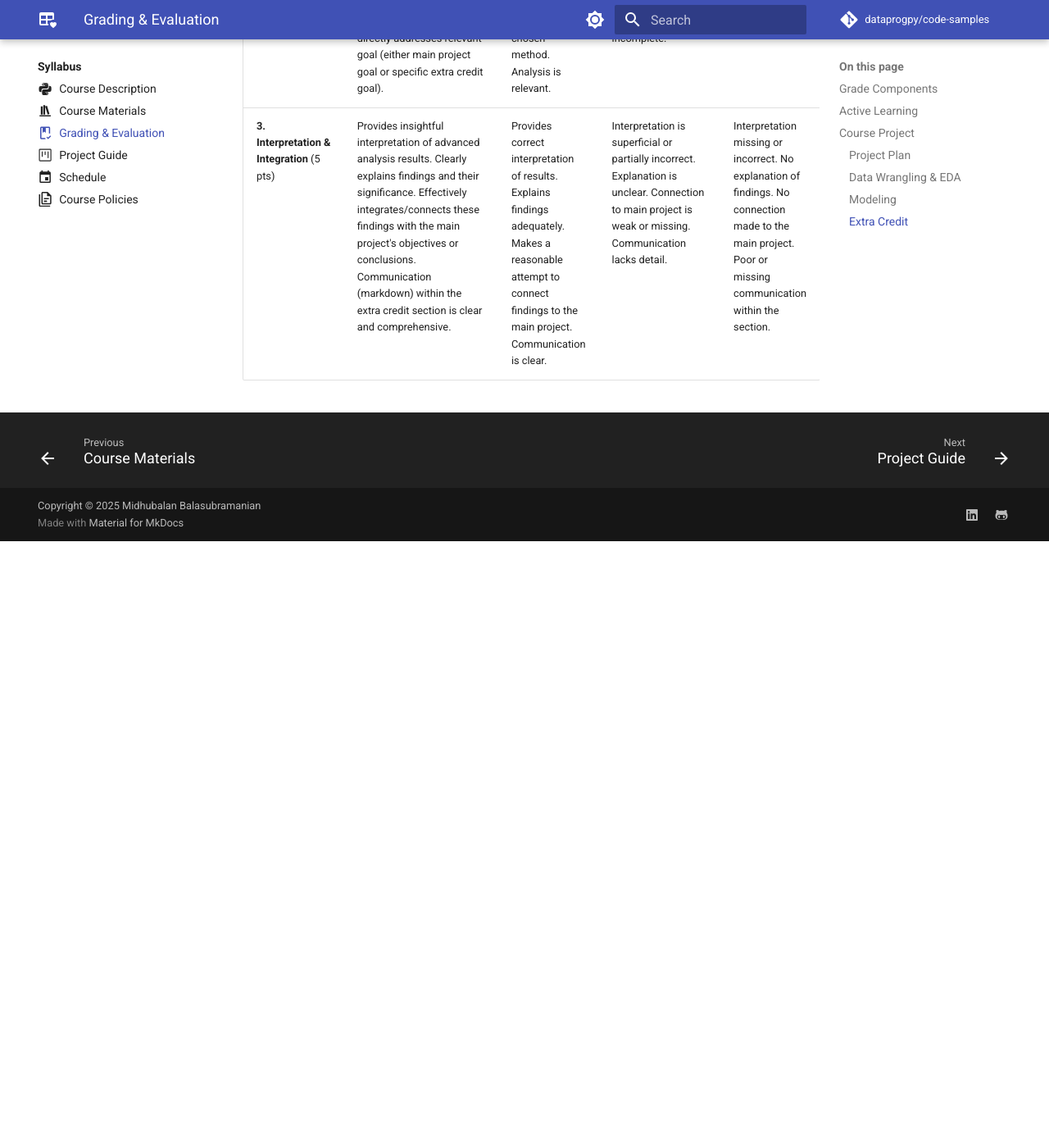
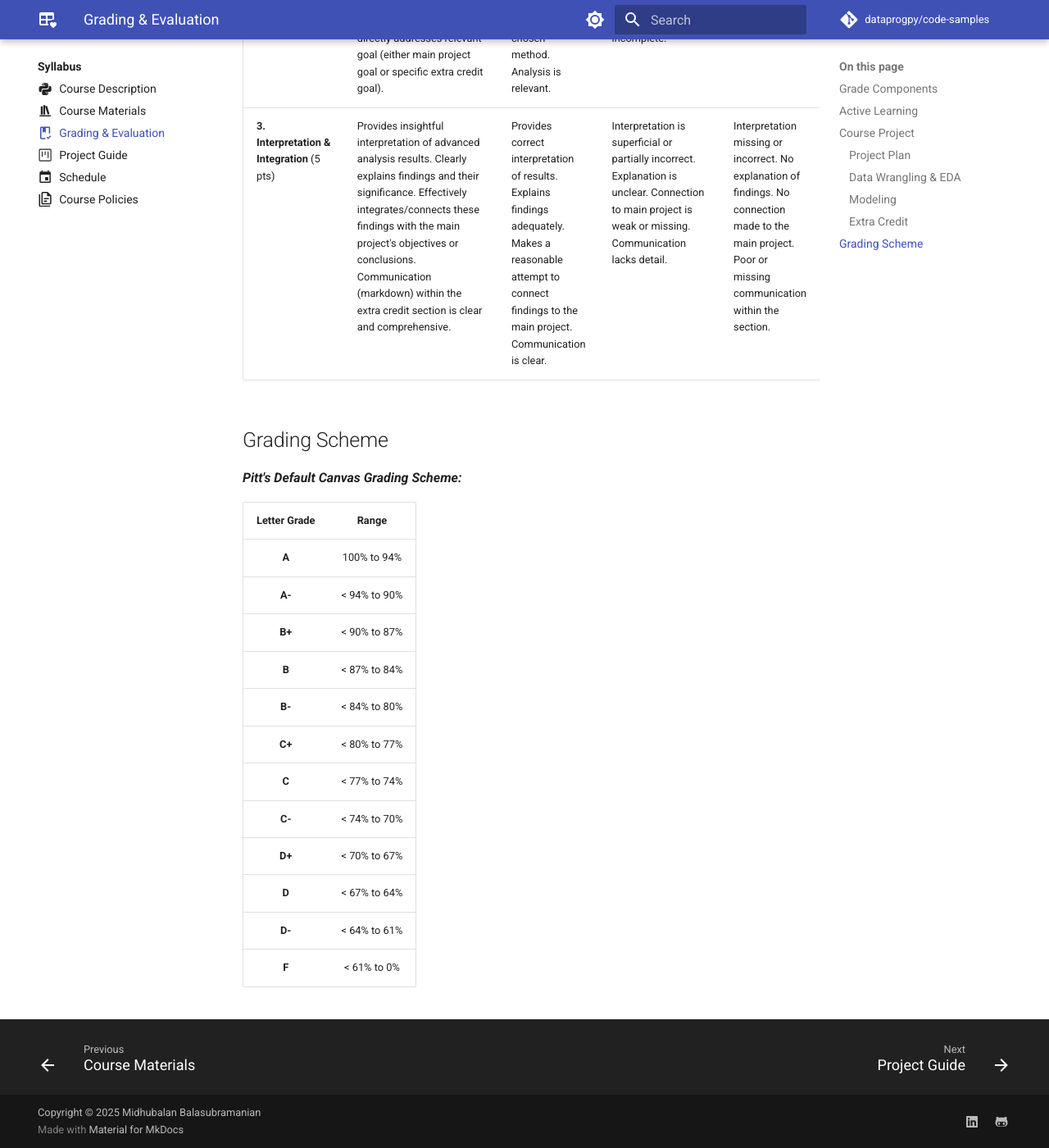
Before and after one commit to dataprogpy/dataprogpy.github.io, an MkDocs documentation site: the page built from docs/syllabus/grading.md, in a window 1280 px wide and 1400 px high, scrolled down 9161 px. Shown: the whole window at 82% size. Built offline with MkDocs 1.6.1 and Material for MkDocs 9.7.7, drawn with Linux system fonts in a browser that asks for light colours; comment, search, counter and statistics services are not loaded; before the commit the page ends 9821 px from its top, so only the background shows below that.

Commit message:
Add grading scheme

```diff
--- a/docs/syllabus/grading.md
+++ b/docs/syllabus/grading.md
@@ -180,3 +180,22 @@ A submission will be marked as 'Incomplete' if it meets one or more of the follo
 | **1. Data Prep & Technique Selection** (5 pts) | Clear choice of relevant advanced track (time-series/text). Data appropriately preprocessed using techniques specific to the chosen type (e.g., time indexing/resampling; tokenization/vectorization). Appropriate libraries used effectively. Setup is clear within the notebook.                                                        | Choice of track is clear & appropriate. Basic necessary preprocessing performed correctly using relevant libraries. Setup is adequate.                                                                                                                                                    | Choice of track appropriate, but preprocessing is incomplete, contains minor errors, or uses less suitable techniques/libraries. Setup might be unclear.                                                                                                                               | Track choice unclear or inappropriate for data **OR** preprocessing is missing or contains major errors **OR** relevant libraries not used correctly. Setup inadequate or missing.                                                      |
 | **2. Analysis & Implementation** (5 pts)        | Correctly applies relevant & reasonably sophisticated analysis techniques (e.g., forecasting model; topic model, sentiment analysis). Implementation uses library functions accurately and effectively. Analysis directly addresses relevant goal (either main project goal or specific extra credit goal).                            | Correctly applies relevant basic analysis techniques. Implementation uses library functions correctly for the chosen method. Analysis is relevant.                                                                                                                                       | Attempts relevant techniques but contains minor errors in application or implementation. Analysis may be only tangentially relevant or incomplete.                                                                                                                                            | Inappropriate techniques applied **OR** major errors in implementation **OR** analysis is missing or irrelevant.                                                                                                                        |
 | **3. Interpretation & Integration** (5 pts)     | Provides insightful interpretation of advanced analysis results. Clearly explains findings and their significance. Effectively integrates/connects these findings with the main project's objectives or conclusions. Communication (markdown) within the extra credit section is clear and comprehensive.                                | Provides correct interpretation of results. Explains findings adequately. Makes a reasonable attempt to connect findings to the main project. Communication is clear.                                                                                                                    | Interpretation is superficial or partially incorrect. Explanation is unclear. Connection to main project is weak or missing. Communication lacks detail.                                                                                                                                   | Interpretation missing or incorrect. No explanation of findings. No connection made to the main project. Poor or missing communication within the section.                                                              |
+
+## Grading Scheme
+
+***Pitt's Default Canvas Grading Scheme:***
+
+| Letter Grade	| Range |
+|:---:|:---:|
+| **A**	 | 100% to 94%  |
+| **A-** | < 94% to 90% |
+| **B+** | < 90% to 87% |
+| **B**	 | < 87% to 84% |
+| **B-** | < 84% to 80% |
+| **C+** | < 80% to 77% |
+| **C**	 | < 77% to 74% |
+| **C-** | < 74% to 70% |
+| **D+** | < 70% to 67% |
+| **D**	 | < 67% to 64% |
+| **D-** | < 64% to 61% |
+| **F**	 | < 61% to 0%  |
```
